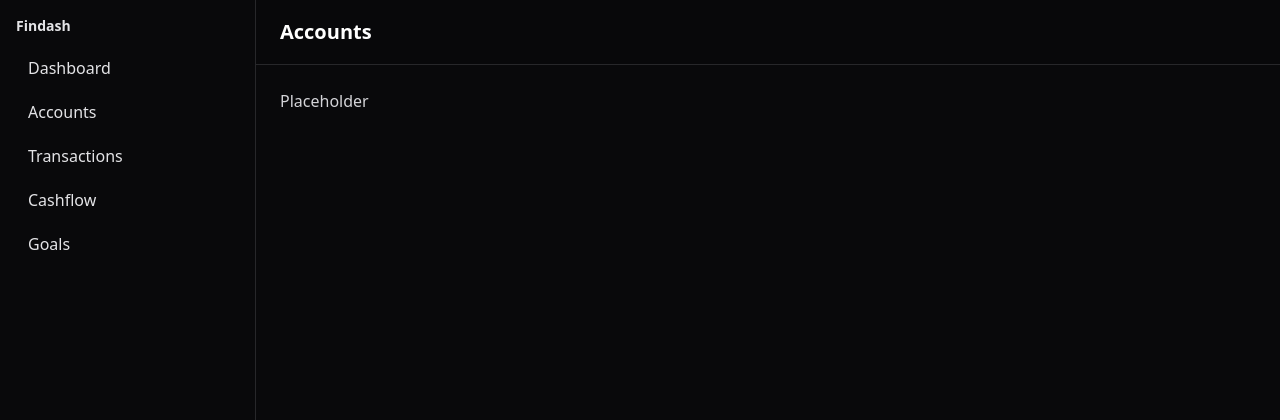
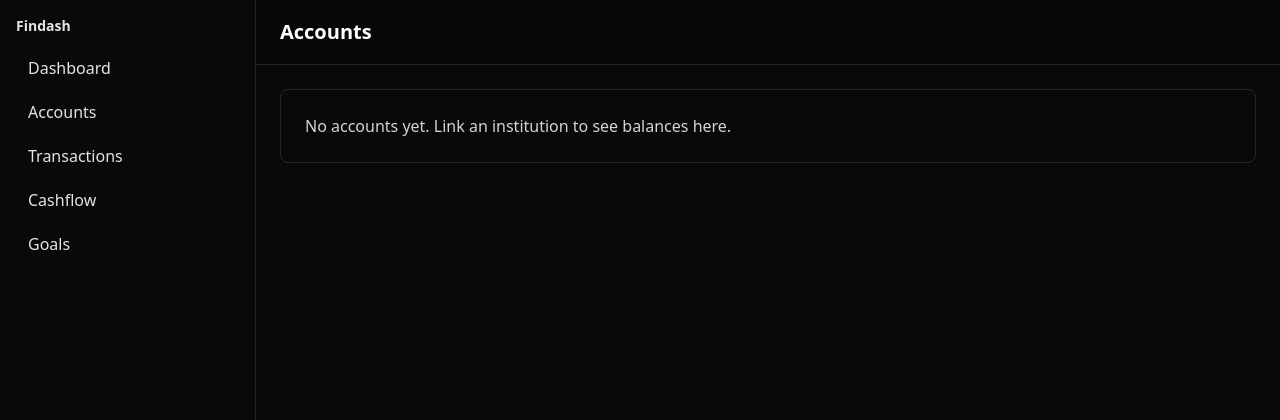
Before and after one commit to xavierAshkar/findash, a Django app: page /app/accounts/ in a window 1280 px wide. Shown: the top 420 px of the page. Run offline with Django 5.2, Linux system fonts and the light colour scheme; the visitor is signed in with stand-in values (Sample User, id 1); some libraries are stand-ins or nearby versions.

Commit message:
Accounts page v0: Display accounts in basic list format

```diff
--- a/backend/apps/ui/views/accounts.py
+++ b/backend/apps/ui/views/accounts.py
@@ -1,6 +1,18 @@
+# backend/apps/ui/views/accounts.py
 from django.contrib.auth.decorators import login_required
 from django.shortcuts import render
 
+from apps.accounts.models import Account
+
 @login_required
 def accounts(request):
-    return render(request, "app/accounts/index.html")
+    accounts_qs = (
+        Account.objects
+        .filter(user=request.user)
+        .order_by("account_type", "name")
+    )
+    return render(
+        request,
+        "app/accounts/index.html",
+        {"accounts": accounts_qs},
+    )
--- a/backend/templates/app/accounts/index.html
+++ b/backend/templates/app/accounts/index.html
@@ -7,5 +7,36 @@
 {% endblock %}
 
 {% block content %}
-  <div class="text-zinc-300">Placeholder</div>
+  {% if accounts %}
+    <div class="space-y-2">
+      {% for a in accounts %}
+        <div class="flex items-center justify-between rounded-lg border border-zinc-800 bg-zinc-950 p-4">
+          <div class="min-w-0">
+            <div class="font-medium text-white truncate">
+              {{ a.name }}
+              {% if a.mask %}
+                <span class="text-zinc-400">•••• {{ a.mask }}</span>
+              {% endif %}
+            </div>
+
+            <div class="text-sm text-zinc-400">
+              {{ a.get_account_type_display }}
+              {% if a.institution_name %} • {{ a.institution_name }}{% endif %}
+            </div>
+          </div>
+
+          <div class="text-right">
+            <div class="font-semibold text-white">
+              {{ a.balance_current }}
+            </div>
+            <div class="text-sm text-zinc-400">Current</div>
+          </div>
+        </div>
+      {% endfor %}
+    </div>
+  {% else %}
+    <div class="rounded-lg border border-zinc-800 bg-zinc-950 p-6 text-zinc-300">
+      No accounts yet. Link an institution to see balances here.
+    </div>
+  {% endif %}
 {% endblock %}
```
